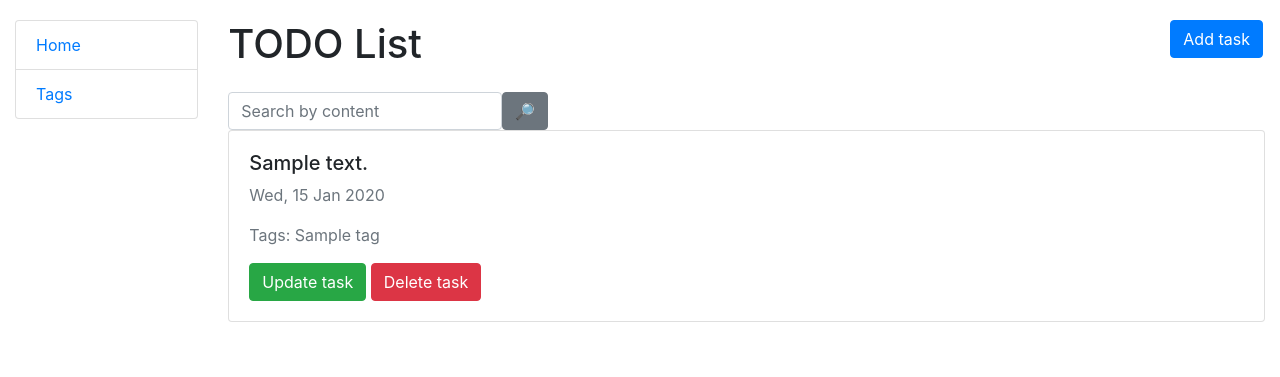
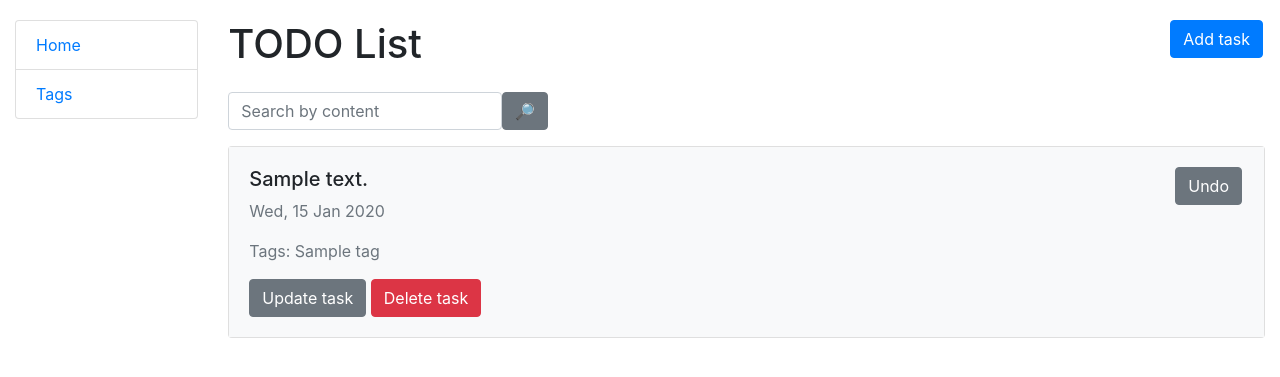
Before and after one commit to olenaliuby/todo-list-app, a Django app: page / in a window 1280 px wide. Shown: the top 377 px of the page. Run offline with Django 4.2, Linux system fonts and the light colour scheme; tables that the repository leaves empty hold one stand-in row (values such as "Sample post"); some libraries are stand-ins or nearby versions.

Commit message:
feat: Made completion buttons on the main page

```diff
--- a/templates/todo_app/index.html
+++ b/templates/todo_app/index.html
@@ -9,10 +9,11 @@
   </h1>
 
   {% include "includes/search_form.html" %}
-  <div>
+  <div class="mt-3">
     {% for task in task_list %}
       <div class="card p-0 mb-2">
-        <div class="card-body {% if task.is_done == True %}opacity-50{% endif %}">
+        <div class="card-body d-flex justify-content-between align-items-start {% if task.is_done == True %}bg-light{% endif %}">
+          <div>
             <h5>{{ task.content }}</h5>
             <p class="text-muted">{{ task.created_at|date:"D, d M Y" }}</p>
             <p class="text-secondary">Tags:
@@ -20,12 +21,28 @@
                 <span>{{ tag.name }}</span>
               {% endfor %}
             </p>
-          <a href="{% url 'todo-app:task-update' pk=task.id %}" class="btn btn-success">
+            <a href="{% url 'todo-app:task-update' pk=task.id %}" class="btn btn-secondary">
               Update task
             </a>
             <a href="{% url 'todo-app:task-delete' pk=task.id %}" class="btn btn-danger">
               Delete task
             </a>
+          </div>
+          <div>
+            {% if task.is_done %}
+              <form method="post" action="{% url 'todo-app:task-is-done' pk=task.id %}" class="d-inline">
+                {% csrf_token %}
+                <input class="btn btn-secondary link-to-page" type="submit"
+                       value="Undo">
+              </form>
+            {% else %}
+              <form method="post" action="{% url 'todo-app:task-is-done' pk=task.id %}" class="d-inline">
+                {% csrf_token %}
+                <input class="btn btn-success link-to-page" type="submit"
+                       value="Complete">
+              </form>
+            {% endif %}
+          </div>
         </div>
       </div>
     {% empty %}
--- a/todo_app/urls.py
+++ b/todo_app/urls.py
@@ -1,12 +1,19 @@
 from django.urls import path
 
-from todo_app.views import TaskListView, TaskCreateView, TaskUpdateView, TaskDeleteView
+from todo_app.views import (
+    TaskListView,
+    TaskCreateView,
+    TaskUpdateView,
+    TaskDeleteView,
+    TaskCompleteUpdateView
+)
 
 urlpatterns = [
     path("", TaskListView.as_view(), name="index"),
     path("create/", TaskCreateView.as_view(), name="task-create"),
     path("<int:pk>/update/", TaskUpdateView.as_view(), name="task-update"),
     path("<int:pk>/delete/", TaskDeleteView.as_view(), name="task-delete"),
+    path("<int:pk>/is-done/", TaskCompleteUpdateView.as_view(), name="task-is-done"),
 ]
 
 app_name = "todo_app"
--- a/todo_app/views.py
+++ b/todo_app/views.py
@@ -1,5 +1,6 @@
+from django.shortcuts import redirect
 from django.urls import reverse_lazy
-from django.views import generic
+from django.views import generic, View
 
 from todo_app.forms import TaskCreateForm, TaskContentSearchForm
 from todo_app.models import Task
@@ -43,3 +44,12 @@ class TaskUpdateView(generic.UpdateView):
 class TaskDeleteView(generic.DeleteView):
     model = Task
     success_url = reverse_lazy("todo-app:index")
+
+
+class TaskCompleteUpdateView(View):
+    @staticmethod
+    def post(request, pk):
+        task = Task.objects.get(id=pk)
+        task.is_done = not task.is_done
+        task.save()
+        return redirect("todo-app:index")
```
Also changed, not shown: templates/todo_app/task_confirm_delete.html (+9 -6 lines). Lines whose indentation alone changed are shown as unchanged.
